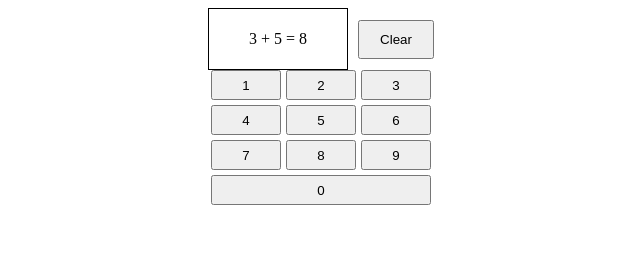
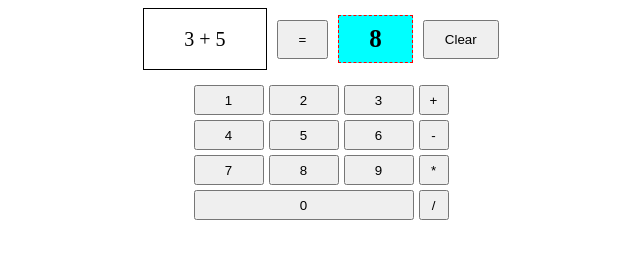
Before and after one commit to Adfmu1/Calculator, a plain HTML site: page index.html in a window 1280 px wide. Shown: the whole page, without its empty margins (319-959 px from the left). Drawn offline with Linux system fonts and the light colour scheme.

Commit message:
add full display and style it

```diff
--- a/index.html
+++ b/index.html
@@ -8,10 +8,13 @@
 </head>
 <body>
     <div class="screen">
-        <div class="equation">3 + 5 = 8</div>
+        <div class="equation">3 + 5</div>
+        <button class="equals-btn">=</button>
+        <div class="result">8</div>
         <button class="clear-btn">Clear</button>
     </div>
     <div class="buttons">
+        <div>
             <div class="numbers">
                 <button>1</button>
                 <button>2</button>
@@ -25,6 +28,13 @@
             </div>
             <button class="zero">0</button>
         </div>
+        <div class="operators">
+            <button>+</button>
+            <button>-</button>
+            <button>*</button>
+            <button>/</button>
+        </div>
+    </div>
     <script src="script.js"></script>
 </body>
 </html>
--- a/style.css
+++ b/style.css
@@ -9,9 +9,10 @@ body {
     align-items: center;
     display: flex;
     gap: 10px;
+    margin-bottom: 15px;
 }
 
-.clear-btn {
+.clear-btn, .equals-btn {
     padding: 10px 20px;
 }
 
@@ -21,6 +22,18 @@ body {
     padding: 10px 40px;
     border: 1px solid black;
     align-items: center;
+    font-size: 20px;
+}
+
+.result {
+    display: flex;
+    height: 30px;
+    padding: 8px 30px;
+    border: 1px dashed red;
+    background-color: aqua;
+    align-items: center;
+    font-size: 25px;
+    font-weight: bold;
 }
 
 .numbers {
@@ -41,3 +54,20 @@ body {
     width: 220px;
     height: 30px;
 }
+
+.buttons {
+    display: flex;
+}
+
+.operators {
+    display: flex;
+    align-items: center;
+    flex-direction: column;
+    gap: 5px;
+    margin-left: 5px;
+}
+
+.operators button {
+    width: 30px;
+    height: 30px;
+}
```
Lines whose indentation alone changed are shown as unchanged.
